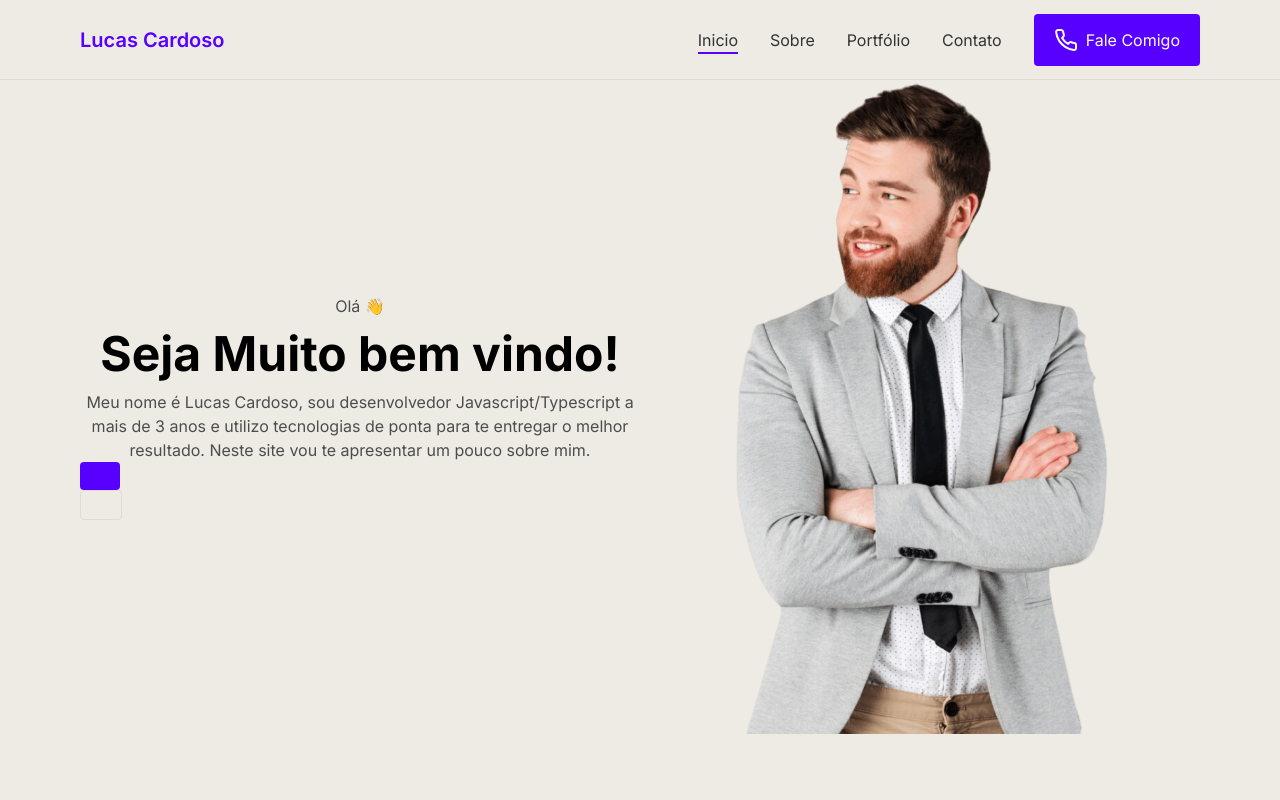
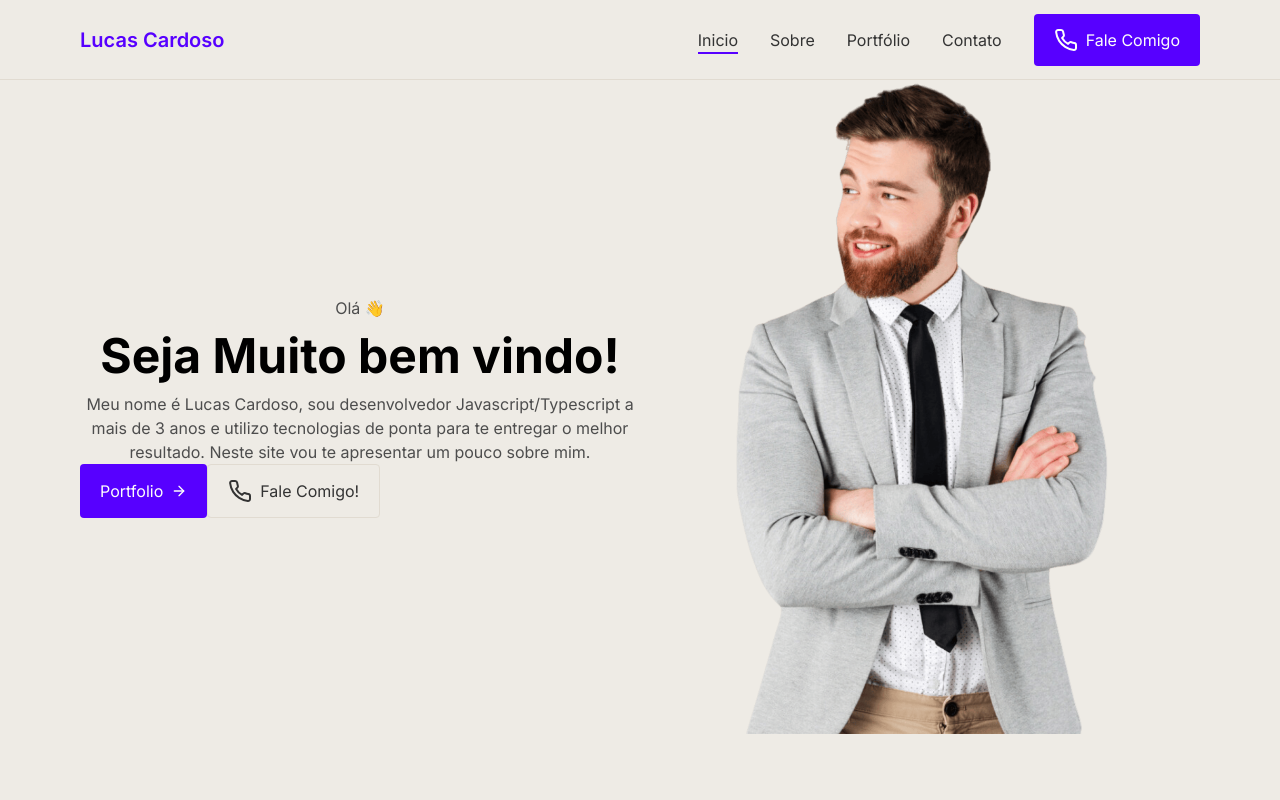
Before and after one commit to lucascardosopsd/portfolio, a Next.js app: page / in a window 1280 px wide. Shown: the top 800 px of the page. Built offline with nearby package versions, Linux system fonts and the light colour scheme.

Commit message:
fix: Link component

```diff
--- a/src/sections/Hero.tsx
+++ b/src/sections/Hero.tsx
@@ -1,5 +1,6 @@
-import { ArrowRight, Link, Phone } from "lucide-react";
+import { ArrowRight, Phone } from "lucide-react";
 import Image from "next/image";
+import Link from "next/link";
 
 const Hero = () => {
   return (
@@ -18,7 +19,7 @@ const Hero = () => {
           </p>
         </div>
 
-        <div className="flex flex-col gap-2 mt-4 tablet:justify-start">
+        <div className="flex gap-2 mt-4 tablet:justify-start">
           <Link href="/portfolio" className="btn btn-primary">
             Portfolio
             <ArrowRight size={16} />
```
